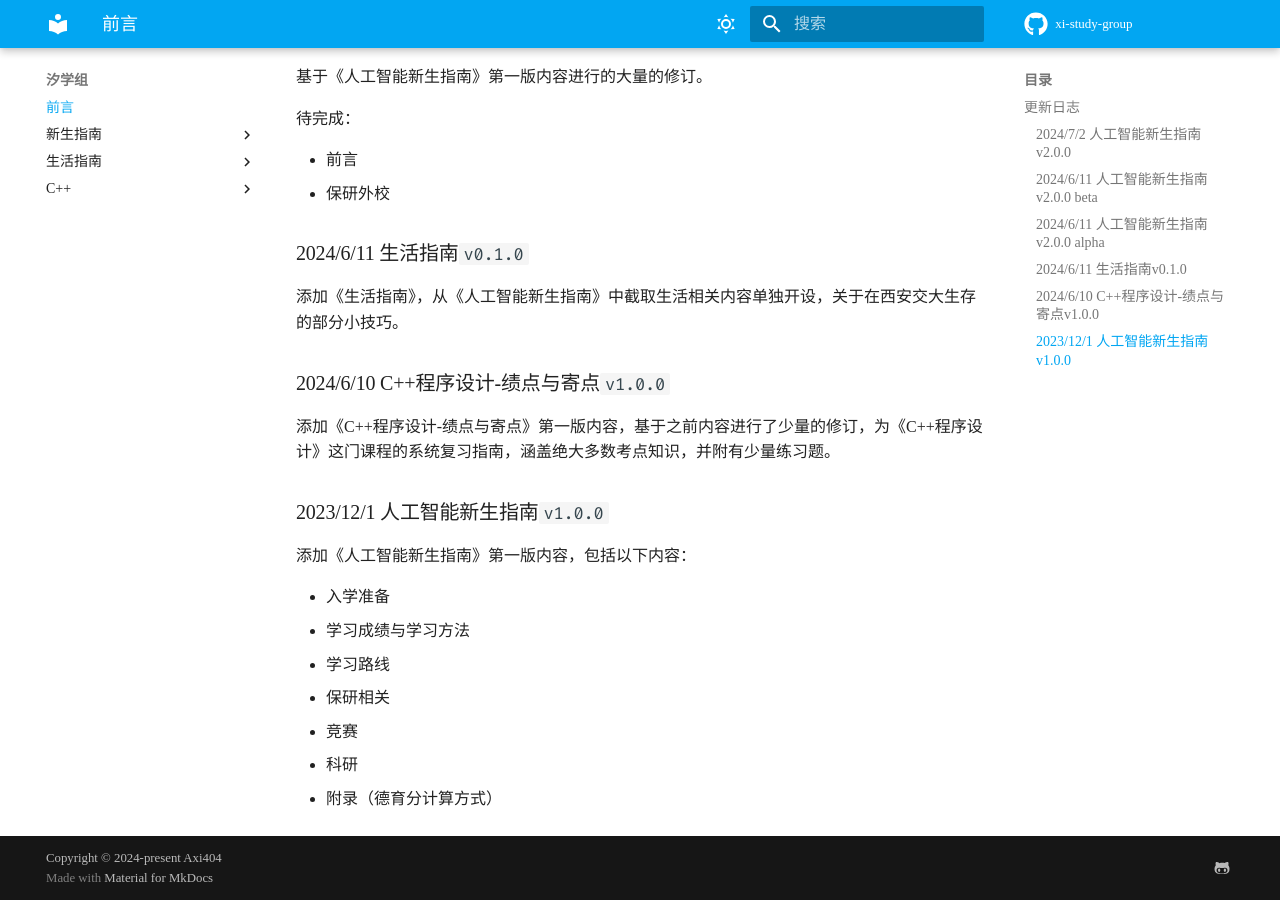
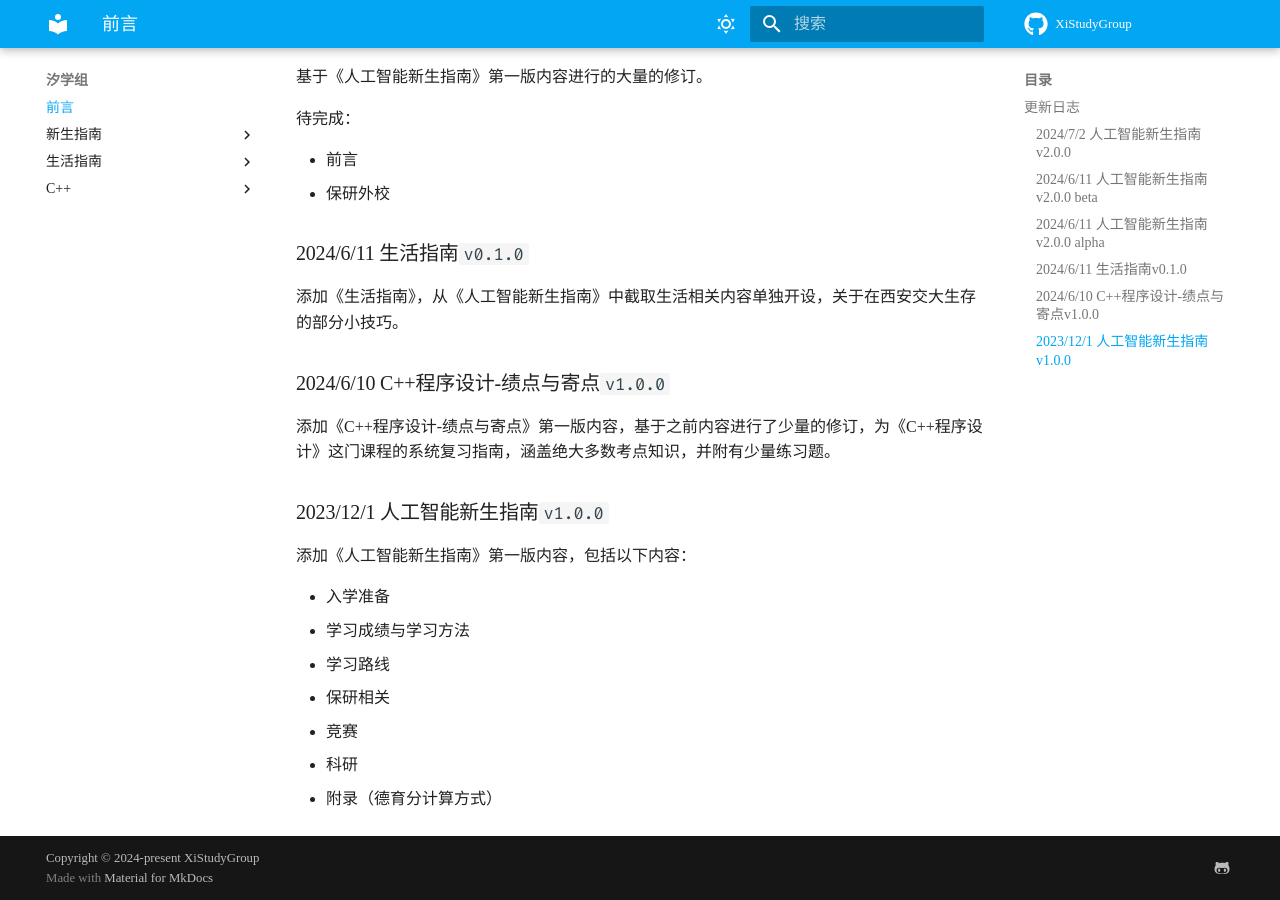
Before and after one commit to XiStudyGroup/XiStudyGroup, an MkDocs documentation site: the page built from docs/index.md, in a window 1280 px wide and 900 px high, scrolled down 1105 px. Built offline with MkDocs 1.6.1 and Material for MkDocs 9.7.7, drawn with Linux system fonts in a browser that asks for light colours; some web fonts are replaced; comment, search, counter and statistics services are not loaded.

Commit message:
update repo

```diff
--- a/mkdocs.yml
+++ b/mkdocs.yml
@@ -1,9 +1,9 @@
 site_name: 汐学组
 
-repo_name: xi-study-group
-repo_url: https://github.com/Axi404/xi-study-group/
+repo_name: XiStudyGroup
+repo_url: https://github.com/XiStudyGroup/XiStudyGroup/
 
-copyright: Copyright &copy; 2024-present <a href="https://github.com/Axi404" target="_blank" rel="noopener noreferrer">Axi404</a>
+copyright: Copyright &copy; 2024-present <a href="https://github.com/XiStudyGroup" target="_blank" rel="noopener noreferrer">XiStudyGroup</a>
 
 theme:
   name: material
```
